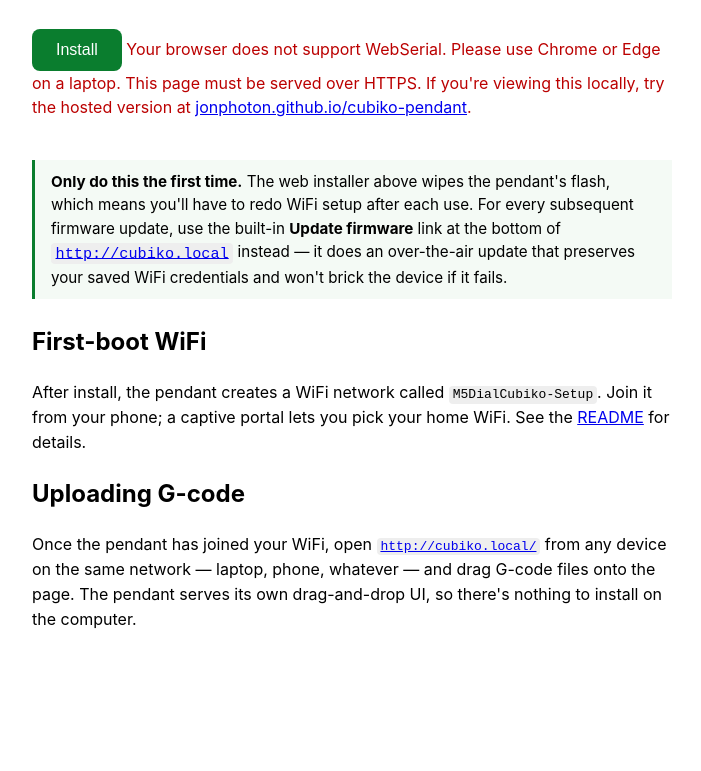
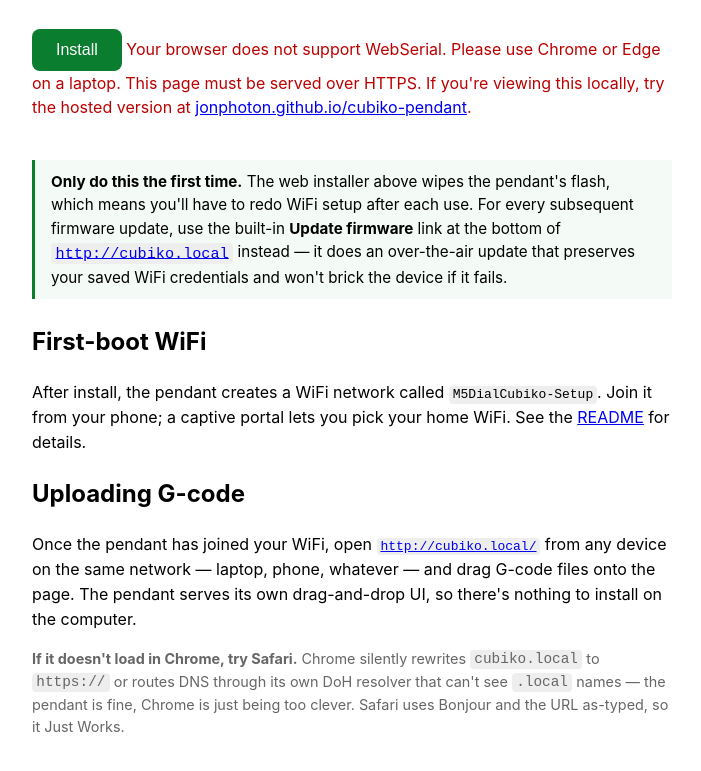
Before and after one commit to jonphoton/cubiko-pendant, a plain HTML site: page index.html in a window 1280 px wide. Shown: the part 872-1643 px from the top of the page, without its empty margins (288-989 px from the left). Before the commit the page ends 1552 px from the top, so only its background shows below. Drawn offline with Linux system fonts and the light colour scheme.

Commit message:
Note Chrome quirk with cubiko.local; suggest Safari fallback

```diff
--- a/index.html
+++ b/index.html
@@ -81,5 +81,12 @@
     onto the page. The pendant serves its own drag-and-drop UI, so there's
     nothing to install on the computer.
   </p>
+  <p style="font-size:0.9rem;color:#666">
+    <strong>If it doesn't load in Chrome, try Safari.</strong> Chrome silently
+    rewrites <code>cubiko.local</code> to <code>https://</code> or routes DNS
+    through its own DoH resolver that can't see <code>.local</code> names — the
+    pendant is fine, Chrome is just being too clever. Safari uses Bonjour and
+    the URL as-typed, so it Just Works.
+  </p>
 </body>
 </html>
```
